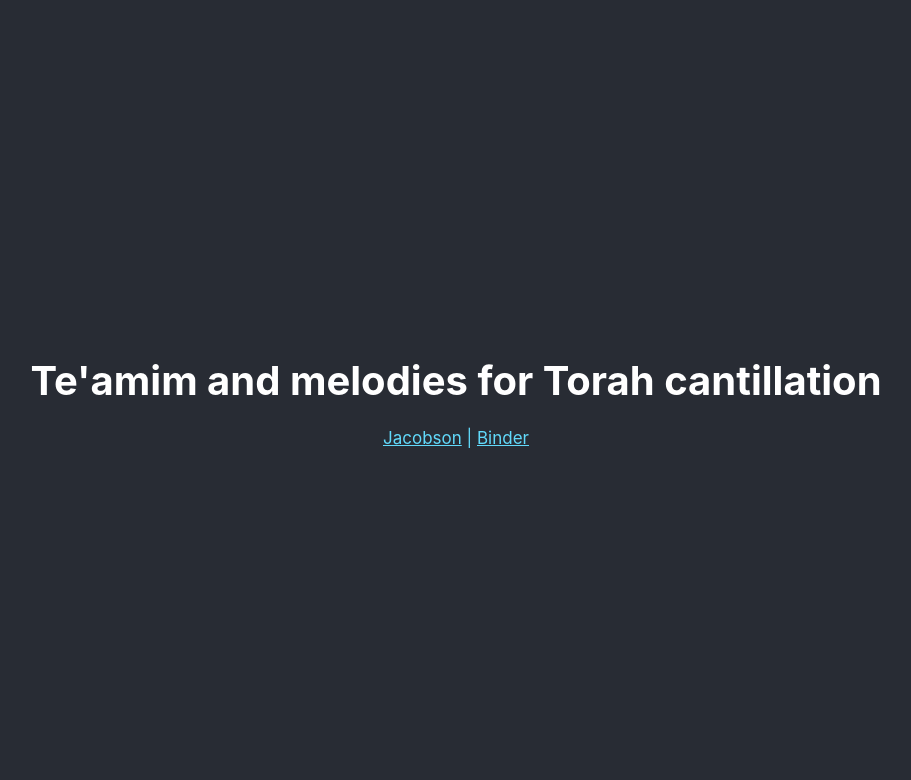
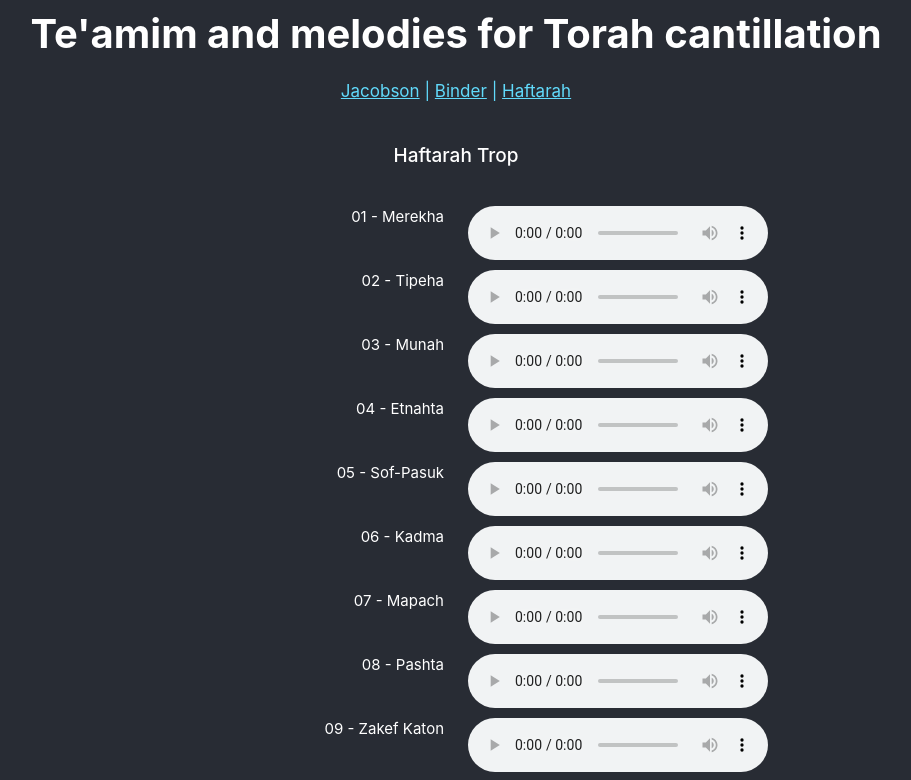
Before and after one commit to shekelator/taamei-miqra, a React (Vite) app: page /haftarah in a window 1280 px wide. Shown: the top 780 px of the page, without its empty margins (184-1095 px from the left). Built offline with nearby package versions, Linux system fonts and the light colour scheme.

Commit message:
feat: Added haftarah view

```diff
--- a/package.json
+++ b/package.json
@@ -15,8 +15,8 @@
     "web-vitals": "^5.1.0"
   },
   "scripts": {
-    "dev": "vite",
-    "start": "vite",
+    "dev": "vite --host",
+    "start": "vite --host",
     "build": "vite build",
     "preview": "vite preview"
   },
--- a/src/App.jsx
+++ b/src/App.jsx
@@ -2,6 +2,7 @@ import './App.css';
 import { BrowserRouter as Router, Routes, Route, Link } from 'react-router-dom';
 import Phrase from './Phrase.jsx';
 import Binder from './Binder.jsx';
+import Haftarah from './Haftarah.jsx';
 
 function App() {
   return (
@@ -11,7 +12,8 @@ function App() {
           <h1>Te'amim and melodies for Torah cantillation</h1>
           <nav>
             <Link to="/" className="App-link">Jacobson</Link><span class="App-link"> |{' '}</span>
-            <Link to="/binder" className="App-link">Binder</Link>
+            <Link to="/binder" className="App-link">Binder</Link><span class="App-link"> |{' '}</span>
+            <Link to="/haftarah" className="App-link">Haftarah</Link>
           </nav>
           <Routes>
             <Route
@@ -41,6 +43,7 @@ function App() {
               }
             />
             <Route path="/binder" element={<Binder />} />
+            <Route path="/haftarah" element={<Haftarah />} />
           </Routes>
         </header>
       </div>
--- /dev/null
+++ b/src/Haftarah.jsx
@@ -0,0 +1,108 @@
+import React from 'react';
+
+const Haftarah = () => {
+  const fileMap = {
+    "01 Track 1": "01 - Merekha",
+    "02 Track 2": "02 - Tipeha",
+    "03 Track 3": "03 - Munah",
+    "04 Track 4": "04 - Etnahta",
+    "05 Track 5": "05 - Sof-Pasuk",
+    "06 Track 6": "06 - Kadma",
+    "07 Track 7": "07 - Mapach",
+    "08 Track 8": "08 - Pashta",
+    "09 Track 9": "09 - Zakef Katon",
+    "10 Track 10": "10 - Revi'i",
+    "11 Track 11": "11 - Yetiv",
+    "12 Track 12": "12 - Merekha tipeha munah etnahta",
+    "13 Track 13": "13 - Tevir",
+    "14 Track 14": "14 - Gershayim",
+    "15 Track 15": "15 - Zakef Gadol",
+    "16 Track 16": "16 - Telisha Ketanah",
+    "17 Track 17": "17 - Telisha Gedolah",
+    "18 Track 18": "18 - Zarka",
+    "19 Track 19": "19 - Segol",
+    "20 Track 20": "20 - Pazer",
+    "21 Track 21": "21 - Munah-Legarmeh",
+    "22 Track 22": "22 - Azla",
+    "23 Track 23": "23 - Geresh",
+    "24 Track 24": "24",
+    "25 Track 25": "25",
+    "26 Track 26": "26",
+    "27 Track 27": "27",
+    "28 Track 28": "28",
+    "29 Track 29": "29",
+    "30 Track 30": "30",
+    "31 Track 31": "31",
+    "32 Track 32": "32",
+    "33 Track 33": "33",
+    "34 Track 34": "34",
+    "35 Track 35": "35",
+    "36 Track 36": "36",
+    "37 Track 37": "37",
+    "38 Track 38": "38",
+    "39 Track 39": "39",
+    "40 Track 40": "40",
+    "41 Track 41": "41",
+    "42 Track 42": "42",
+    "43 Track 43": "43",
+    "44 Track 44": "44",
+    "45 Track 45": "45",
+    "46 Track 46": "46",
+    "47 Track 47": "47",
+    "48 Track 48": "48",
+    "49 Track 49": "49",
+    "50 Track 50": "50",
+    "51 Track 51": "51",
+    "52 Track 52": "52",
+    "53 Track 53": "53",
+    "54 Track 54": "54",
+    "55 Track 55": "55",
+    "56 Track 56": "56",
+    "57 Track 57": "57",
+    "58 Track 58": "58",
+    "59 Track 59": "59",
+    "60 Track 60": "60",
+    "61 Track 61": "61",
+    "62 Track 62": "62",
+    "63 Track 63": "63",
+    "64 Track 64": "64",
+    "65 Track 65": "65",
+    "66 Track 66": "66",
+    "67 Track 67": "67",
+    "68 Track 68": "68",
+    "69 Track 69": "69",
+    "70 Track 70": "70",
+    "71 Track 71": "71",
+    "72 Track 72": "72",
+    "73 Track 73": "73",
+    "74 Track 74": "74",
+    "75 Track 75": "75",
+    "76 Track 76": "76",
+    "77 Track 77": "77",
+    "78 Track 78": "78",
+    "79 Track 79": "79",
+    "80 Track 80": "80"
+  };
+
+  return (
+    <div className="container">
+      <h2>Haftarah Trop</h2>
+      <div className="container text-center">
+        {Object.entries(fileMap).map(([fileName, displayName], index) => (
+            <div key={index} className="row">
+                <div className="col text-end text-label">
+                    <span>{displayName}</span>
+                </div>
+                <div className="col text-start">
+                    <audio controls>
+                        <source src={`https://res.dnix.us/recordings/trop/haftarah/${encodeURIComponent(fileName)}.mp3`} type="audio/mp3" />
+                    </audio>
+                </div>
+            </div>
+        ))}
+      </div>
+    </div>
+  );
+};
+
+export default Haftarah;
```
Also changed, not shown: .devcontainer/devcontainer.json.
